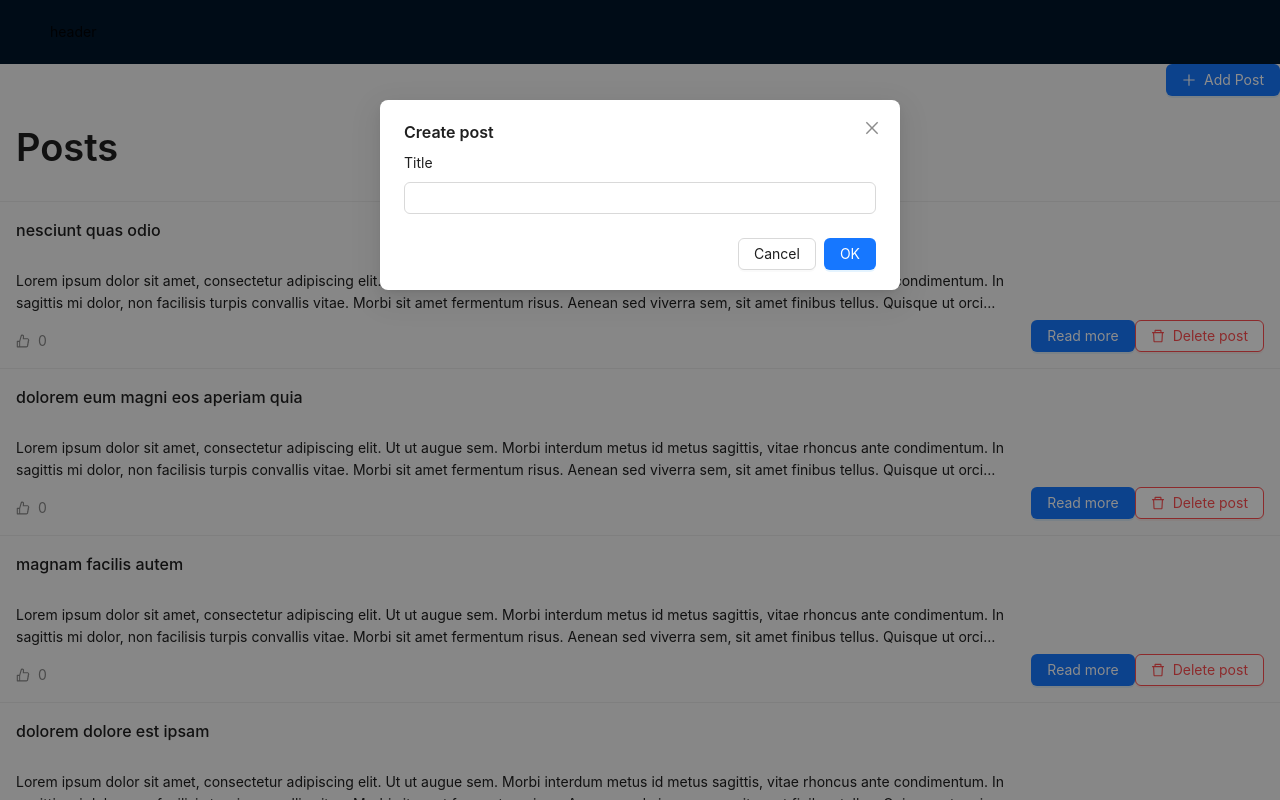
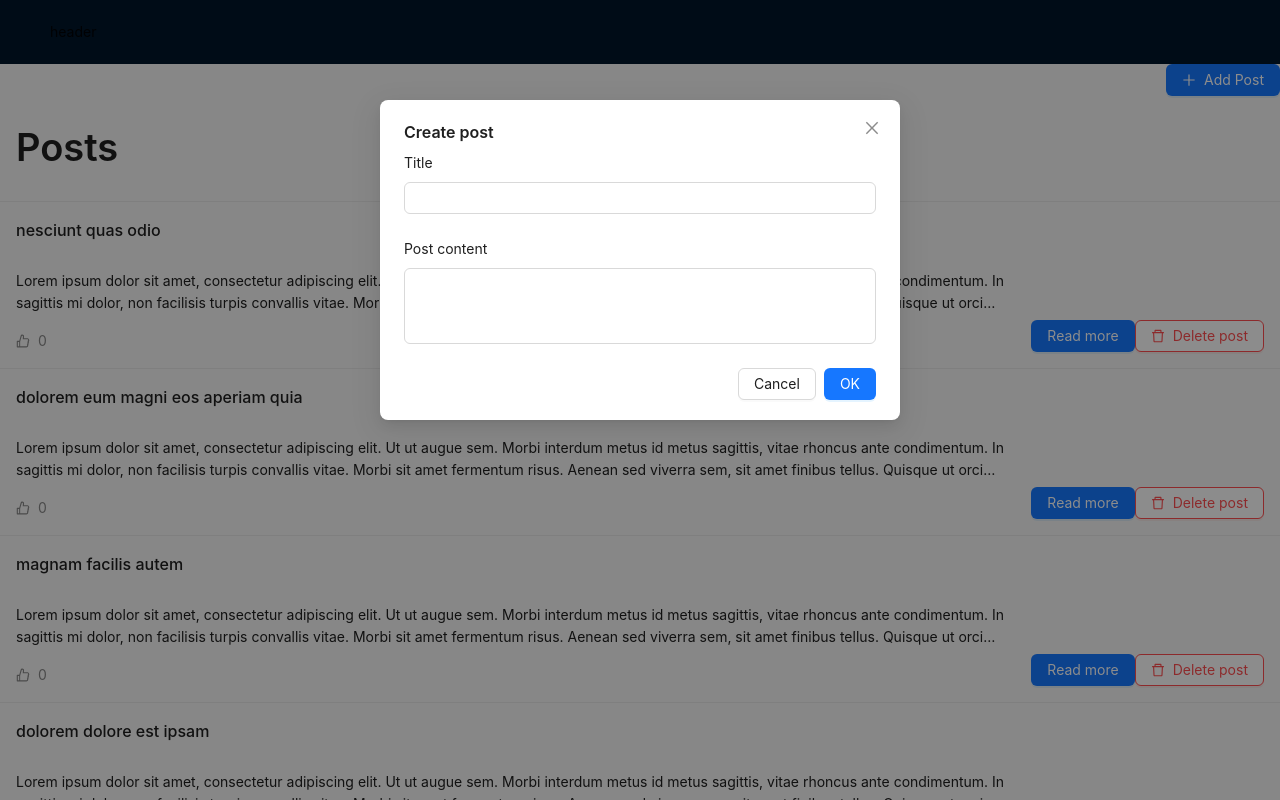
Before and after one commit to kkrywult1983/Blog, a React (Vite) app: page /posts in a window 1280 px wide. Both pictures are taken after a click on the button "Add Post". Shown: the top 800 px of the page. Built offline with nearby package versions, Linux system fonts and the light colour scheme; data requests are answered from the project's data file.

Commit message:
add text area for content

```diff
--- a/src/components/PostForm.jsx
+++ b/src/components/PostForm.jsx
@@ -1,4 +1,6 @@
 import { Form, Input } from 'antd'
+
+const { TextArea } = Input
 
 const PostForm = ({ form }) => {
   const handleFormSubmit = (values) => console.log('Finish', { values })
@@ -13,6 +15,9 @@ const PostForm = ({ form }) => {
       <Form.Item name="title" label="Title">
         <Input />
       </Form.Item>
+      <Form.Item name="content" label="Post content">
+        <TextArea autoSize={{ minRows: 3, maxRows: 6 }} />
+      </Form.Item>
     </Form>
   )
 }
```
